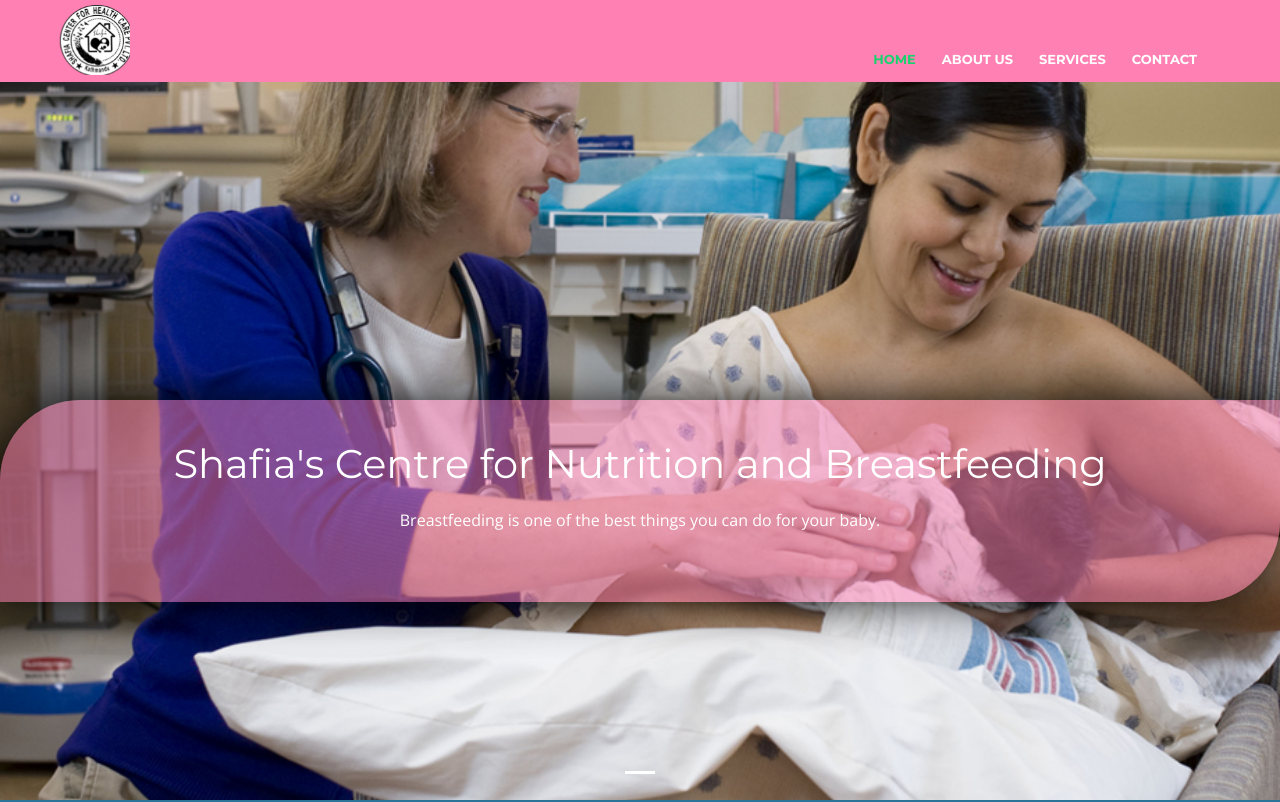
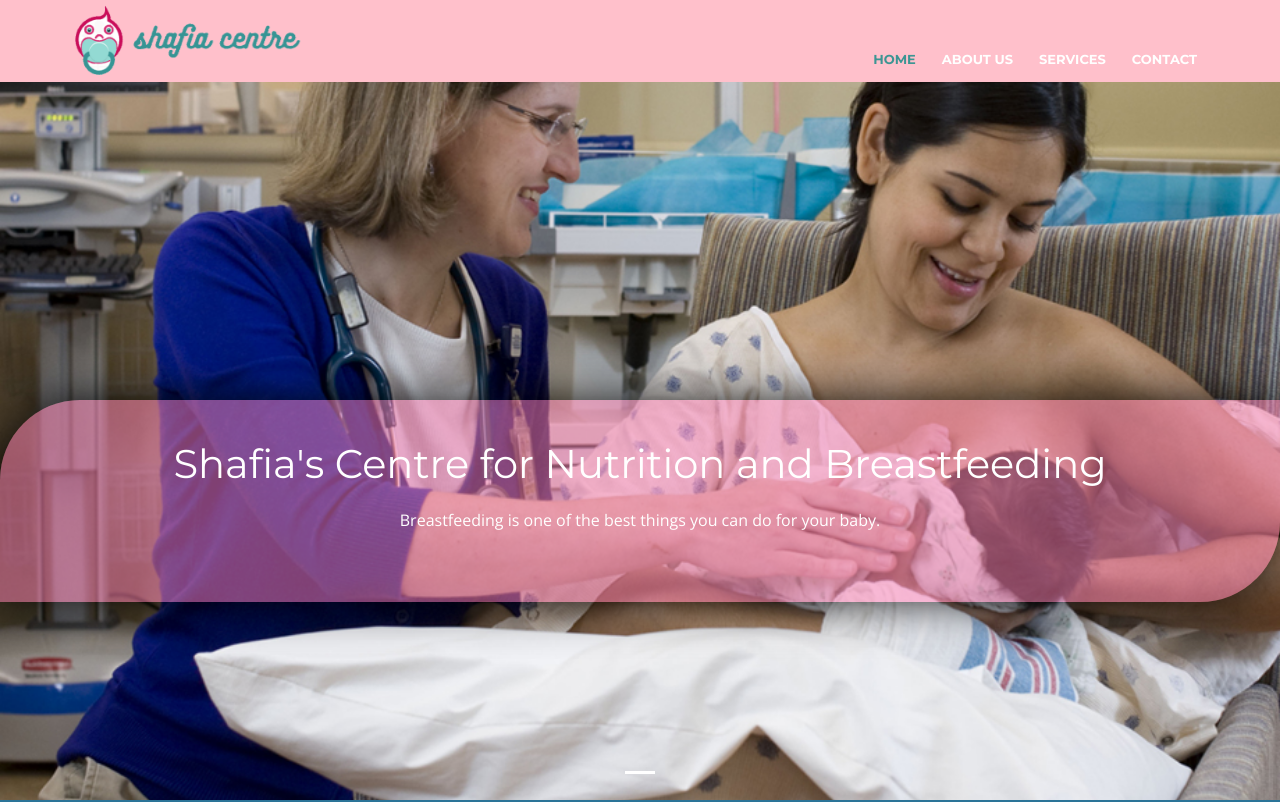
Before and after one commit to abhilekhpratikmehta/breastfeeding, a plain HTML site: page index.html in a window 1280 px wide. Shown: the top 802 px of the page. Drawn offline with nearby package versions, Linux system fonts and the light colour scheme; files whose address does not match are found by name; a web font is replaced by a local one.

Commit message:
logo update1

```diff
--- a/css/style.css
+++ b/css/style.css
@@ -241,7 +241,7 @@
   right: 0;
   transition: all 0.5s;
   z-index: 997;
-  background-color:#ff80b3;
+  background-color:#FFC0CB;
 }
 
 .header-scrolled {
@@ -279,10 +279,10 @@
 
 #logo {
   left: 0;
-  height: 70px;
+  height: 100px;
   width: auto;
   padding: 0;
-  margin-top: -25px;
+  margin-top: -50px;
   position: fixed;
 }
 
@@ -511,7 +511,7 @@
 
 .nav-menu li:hover > a,
 .nav-menu > .menu-active > a {
-  color: #18d26e;
+  color:  #3C9593;
 }
 
 .nav-menu > li {
@@ -820,7 +820,7 @@
 --------------------------------*/
 
 #services {
-  background: #0099cc;
+  background:   #3C9593;
   background-size: cover;
   padding: 60px 0 40px 0;
 }
--- a/index.html
+++ b/index.html
@@ -50,7 +50,7 @@
 
 
     <div class="container-fluid">
-    <img id="logo" src="img/logo.png">
+    <img id="logo" src="img/shafia logo.png">
       <div  class="pull-left">
         <h1><a href="#intro" >
 
```
Also changed, not shown: img/shafia logo.png (added).
